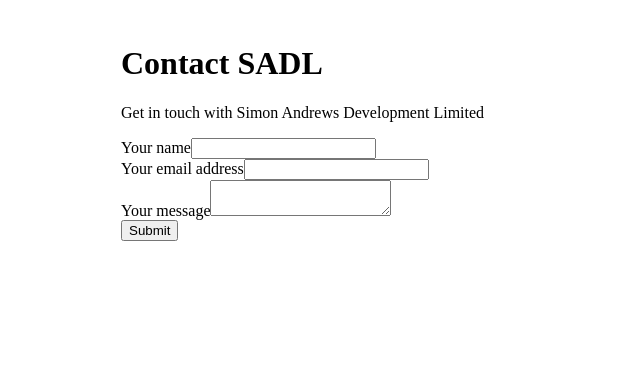
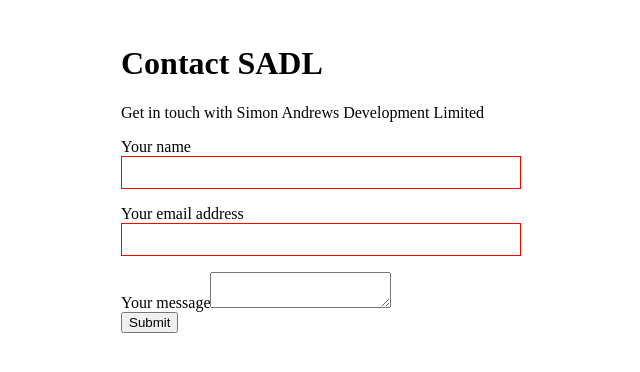
Before and after one commit to simon360/simple-contact-form, a Next.js app: page / in a window 1280 px wide. Shown: the top 372 px of the page, without its empty margins (119-759 px from the left). Built offline with nearby package versions, Linux system fonts and the light colour scheme.

Commit message:
Add TextInput component

```diff
--- /dev/null
+++ b/components/TextInput/TextInput.js
@@ -0,0 +1,31 @@
+/** @jsx jsx */
+
+import { css, jsx } from '@emotion/core';
+
+const inputStyle = css`
+  border: 1px solid #ccc;
+  display: block;
+  max-width: ${400 / 16}rem;
+  margin-bottom: 1rem;
+  padding: 0.5rem;
+  width: 100%;
+
+  :focus,
+  :active,
+  :hover {
+    border: 1px solid #555;
+  }
+
+  :valid {
+    border: 1px solid green;
+  }
+
+  :invalid {
+    border: 1px solid red;
+    box-shadow: none; /* Disable default Firefox styles */
+  }
+`;
+
+const TextInput = props => <input css={inputStyle} {...props} />;
+
+export default TextInput;
--- /dev/null
+++ b/components/TextInput/index.js
@@ -0,0 +1 @@
+export { default } from './TextInput';
--- a/pages/index.js
+++ b/pages/index.js
@@ -1,7 +1,9 @@
 /** @jsx jsx */
 
+import { css, jsx } from '@emotion/core';
+
+import TextInput from '../components/TextInput';
 import useEmailState from '../hooks/useEmailState';
-import { css, jsx } from '@emotion/core';
 
 const wrapperStyle = css`
   * {
@@ -44,10 +46,10 @@
         <div>
           <label>
             Your name
-            <input
+            <TextInput
               type="text"
-              name="contact_name"
               onChange={e => setName(e.target.value)}
+              required
               value={name}
             />
           </label>
@@ -55,10 +57,11 @@
         <div>
           <label>
             Your email address
-            <input
+            <TextInput
               type="email"
               name="contact_email"
               onChange={e => setEmail(e.target.value)}
+              required
               value={email}
             />
           </label>
```
